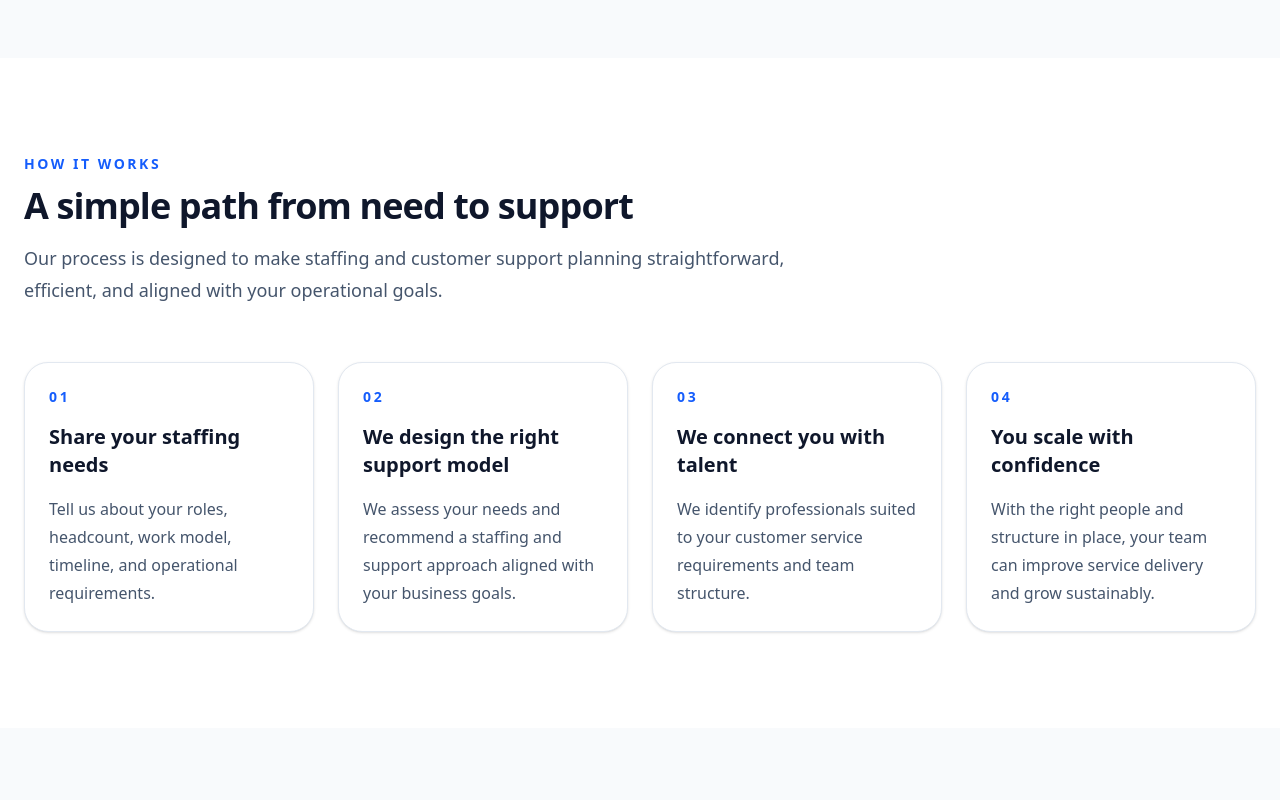
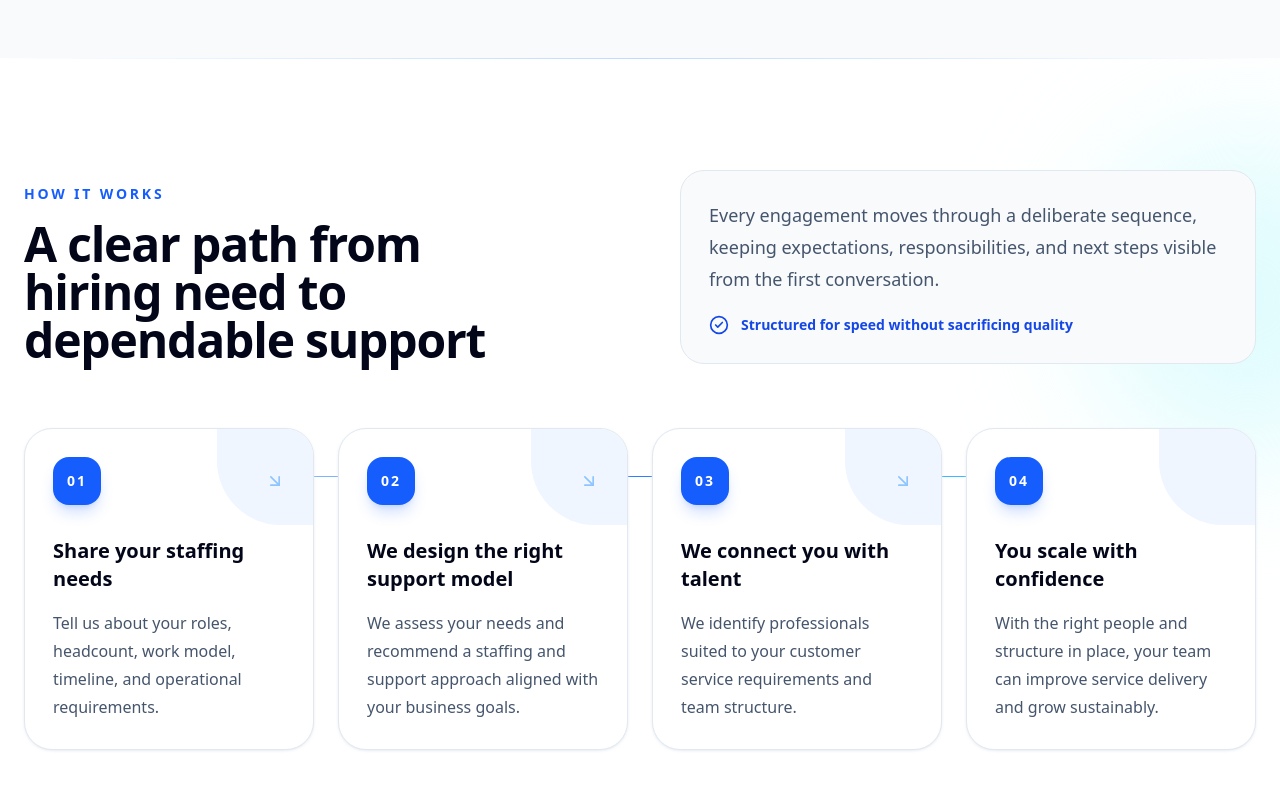
Before and after one commit to emmanuel-anye/circle-wave-website, a Next.js app: page / in a window 1280 px wide. Shown: the part 3560-4360 px from the top of the page. Built offline with nearby package versions, Linux system fonts and the light colour scheme; no server answers.

Commit message:
Redesign homepage process timeline

```diff
--- a/components/sections/Process.tsx
+++ b/components/sections/Process.tsx
@@ -1,5 +1,6 @@
 "use client";
 
+import { ArrowDownRight, CheckCircle2 } from "lucide-react";
 import Reveal from "@/components/ui/Reveal";
 import { StaggerGroup, StaggerItem } from "@/components/ui/Stagger";
 import HoverCard from "@/components/ui/HoverCard";
@@ -29,37 +30,60 @@ const steps = [
 
 export default function Process() {
   return (
-    <section className="bg-white py-24">
-      <div className="mx-auto max-w-7xl px-4 sm:px-6">
-        <Reveal className="max-w-3xl">
-          <p className="text-sm font-semibold uppercase tracking-[0.18em] text-blue-600">
-            How It Works
+    <section className="relative overflow-hidden bg-white py-24 sm:py-28">
+      <div className="absolute inset-x-0 top-0 h-px bg-gradient-to-r from-transparent via-blue-200 to-transparent" />
+      <div className="absolute -right-32 top-20 h-80 w-80 rounded-full bg-cyan-100/60 blur-3xl" aria-hidden="true" />
+
+      <div className="relative mx-auto max-w-7xl px-4 sm:px-6">
+        <div className="grid gap-10 lg:grid-cols-[0.8fr_1.2fr] lg:items-end">
+          <Reveal className="max-w-xl">
+            <p className="text-sm font-semibold uppercase tracking-[0.2em] text-blue-600">
+              How it works
             </p>
-          <h2 className="mt-3 text-3xl font-bold tracking-tight text-slate-900 sm:text-4xl">
-            A simple path from need to support
+            <h2 className="mt-4 text-3xl font-bold tracking-tight text-slate-950 sm:text-4xl lg:text-5xl">
+              A clear path from hiring need to dependable support
             </h2>
-          <p className="mt-4 text-lg leading-8 text-slate-600">
-            Our process is designed to make staffing and customer support planning
-            straightforward, efficient, and aligned with your operational goals.
-          </p>
           </Reveal>
 
-        <StaggerGroup className="mt-14 grid gap-6 md:grid-cols-2 xl:grid-cols-4">
-          {steps.map((step) => (
+          <Reveal className="lg:justify-self-end">
+            <div className="max-w-xl rounded-3xl border border-slate-200 bg-slate-50 p-6 sm:p-7">
+              <p className="text-lg leading-8 text-slate-600">
+                Every engagement moves through a deliberate sequence, keeping expectations,
+                responsibilities, and next steps visible from the first conversation.
+              </p>
+              <div className="mt-5 flex items-center gap-3 text-sm font-semibold text-blue-700">
+                <CheckCircle2 className="h-5 w-5" aria-hidden="true" />
+                Structured for speed without sacrificing quality
+              </div>
+            </div>
+          </Reveal>
+        </div>
+
+        <div className="relative mt-16">
+          <div className="absolute left-8 right-8 top-12 hidden h-px bg-gradient-to-r from-blue-200 via-blue-500 to-cyan-300 xl:block" aria-hidden="true" />
+          <StaggerGroup className="grid gap-6 md:grid-cols-2 xl:grid-cols-4">
+            {steps.map((step, index) => (
               <StaggerItem key={step.step}>
-              <HoverCard className="h-full rounded-3xl border border-slate-200 bg-white p-6 shadow-sm">
-                <p className="text-sm font-semibold tracking-[0.2em] text-blue-600">
+                <HoverCard className="group relative h-full overflow-hidden rounded-[1.75rem] border border-slate-200 bg-white p-7 shadow-sm shadow-slate-200/70">
+                  <div className="absolute right-0 top-0 h-24 w-24 rounded-bl-[4rem] bg-blue-50 transition-transform duration-500 group-hover:scale-125" aria-hidden="true" />
+                  <div className="relative flex items-center justify-between">
+                    <span className="inline-flex h-12 w-12 items-center justify-center rounded-2xl bg-blue-600 text-sm font-bold tracking-[0.14em] text-white shadow-lg shadow-blue-600/20">
                       {step.step}
-                </p>
-                <h3 className="mt-4 text-xl font-semibold text-slate-900">
+                    </span>
+                    {index < steps.length - 1 && (
+                      <ArrowDownRight className="h-5 w-5 text-blue-300 transition duration-300 group-hover:translate-x-1 group-hover:translate-y-1 group-hover:text-blue-600" aria-hidden="true" />
+                    )}
+                  </div>
+                  <h3 className="relative mt-8 text-xl font-semibold leading-7 text-slate-950">
                     {step.title}
                   </h3>
-                <p className="mt-4 leading-7 text-slate-600">{step.text}</p>
+                  <p className="relative mt-4 leading-7 text-slate-600">{step.text}</p>
                 </HoverCard>
               </StaggerItem>
             ))}
           </StaggerGroup>
         </div>
+      </div>
     </section>
   );
 }
```
Lines whose indentation alone changed are shown as unchanged.
